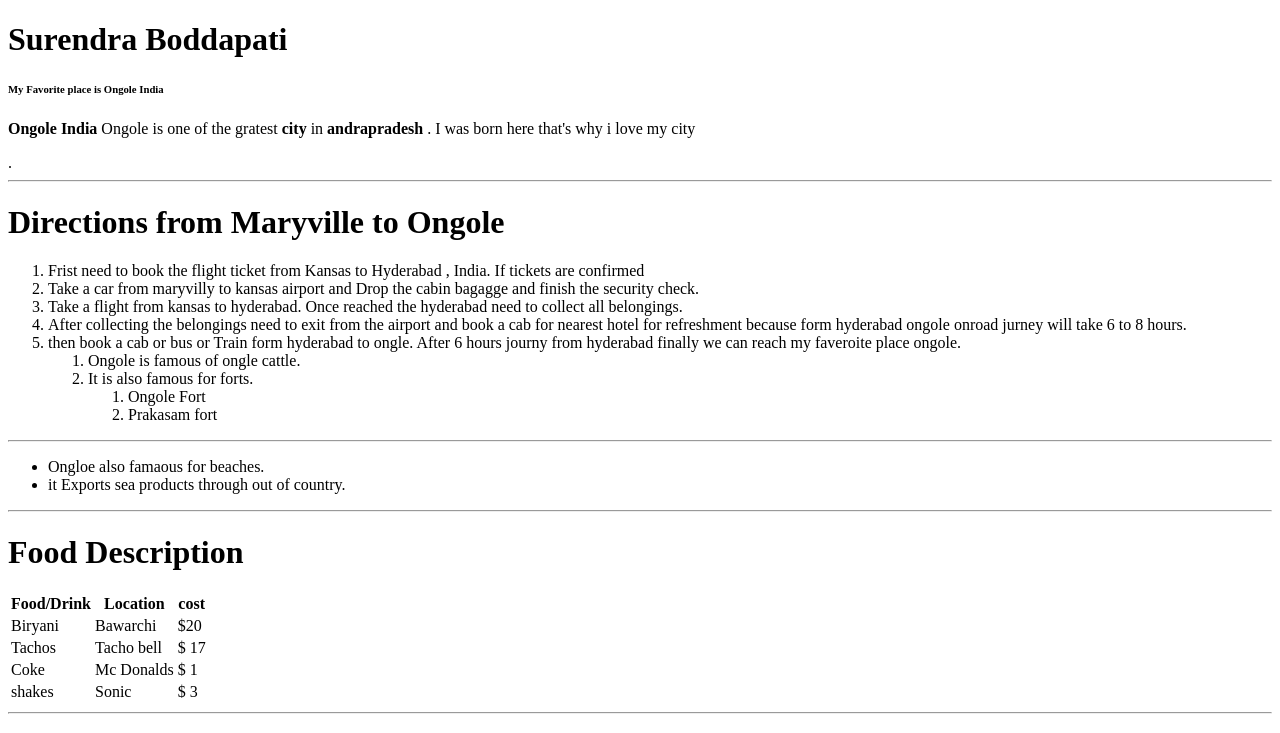
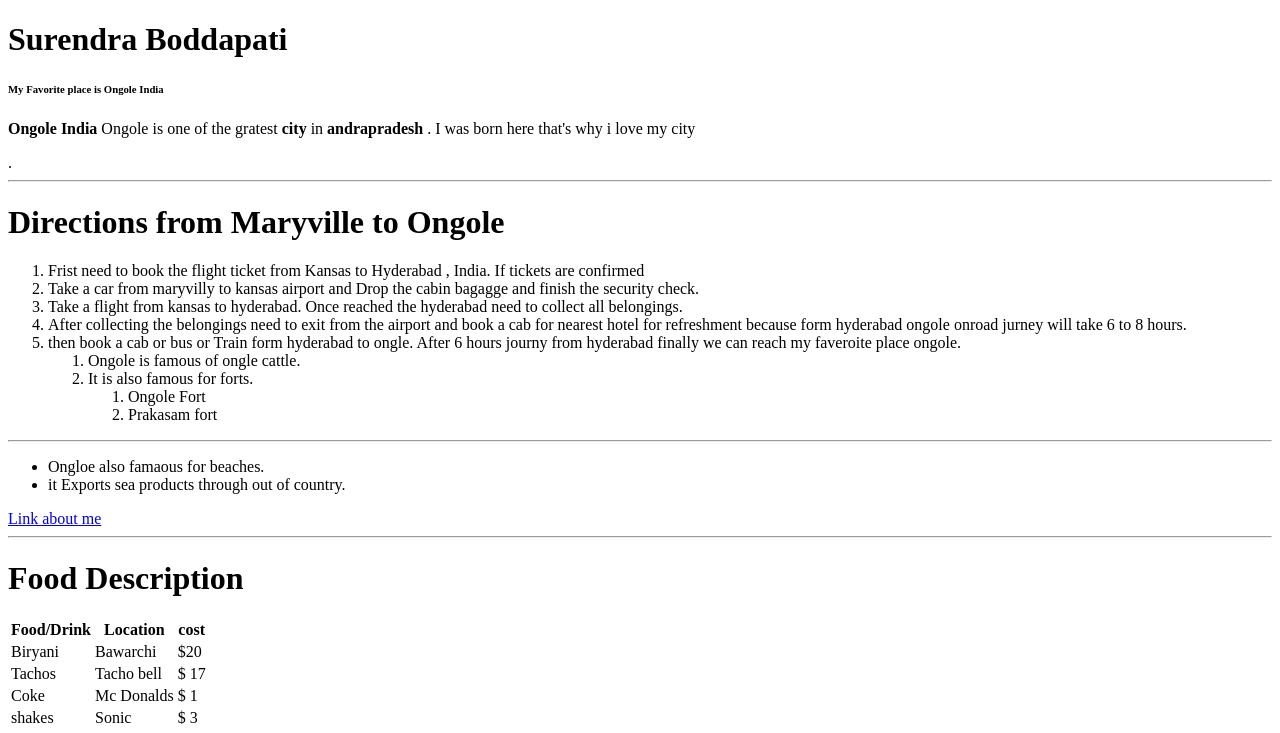
Before and after one commit to 44-563-WebApps-F21/webapps-f21-assignment-3-SurendraB12, a plain HTML site: page index.html in a window 1280 px wide. Shown: the top 733 px of the page. Drawn offline with Linux system fonts and the light colour scheme.

Commit message:
updated file

```diff
--- a/index.html
+++ b/index.html
@@ -31,6 +31,7 @@
             <li>Ongloe also famaous for beaches.</li>
             <li>it Exports sea products through out of country.</li>
         </ul>
+        <a href="aboutme.html">Link about me</a>
         <hr>
         <h1>Food Description</h1>
     <table>
```
